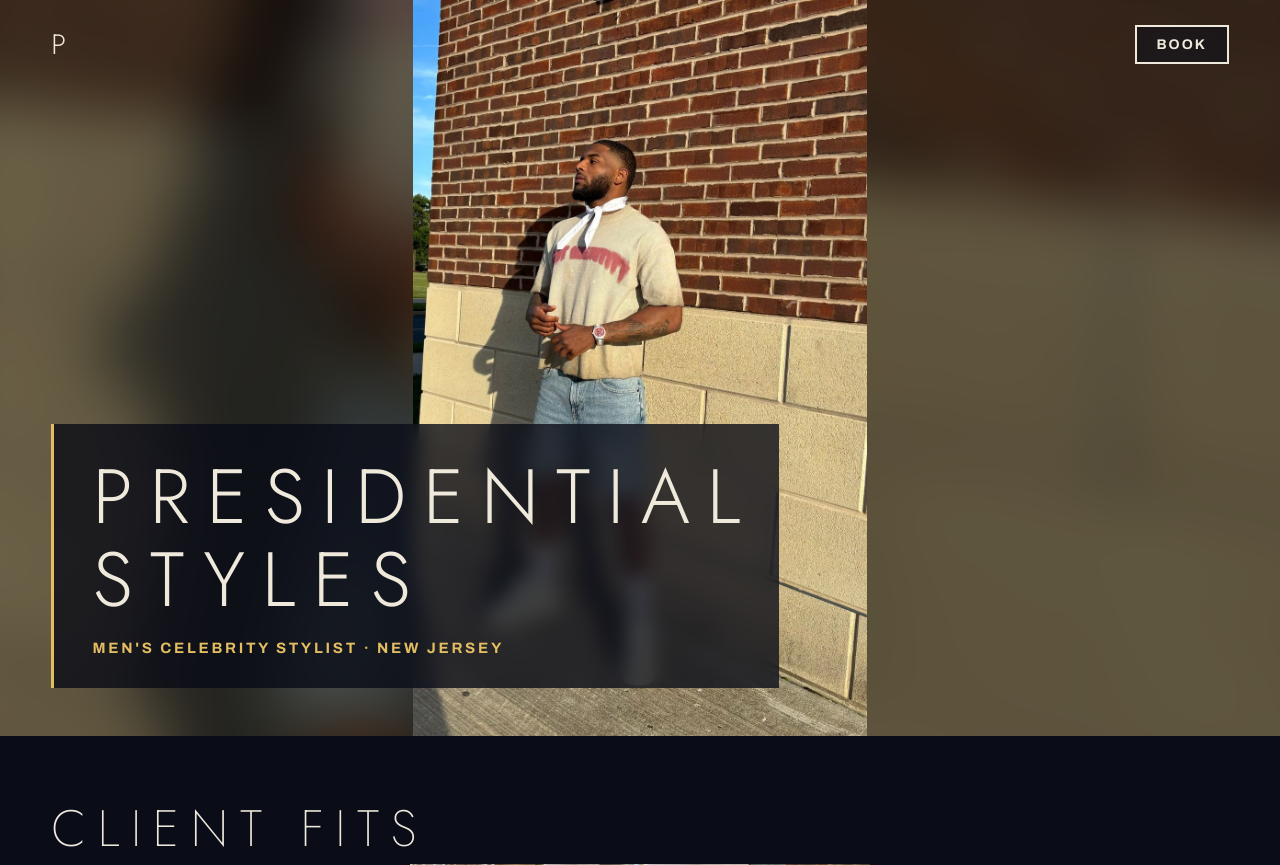
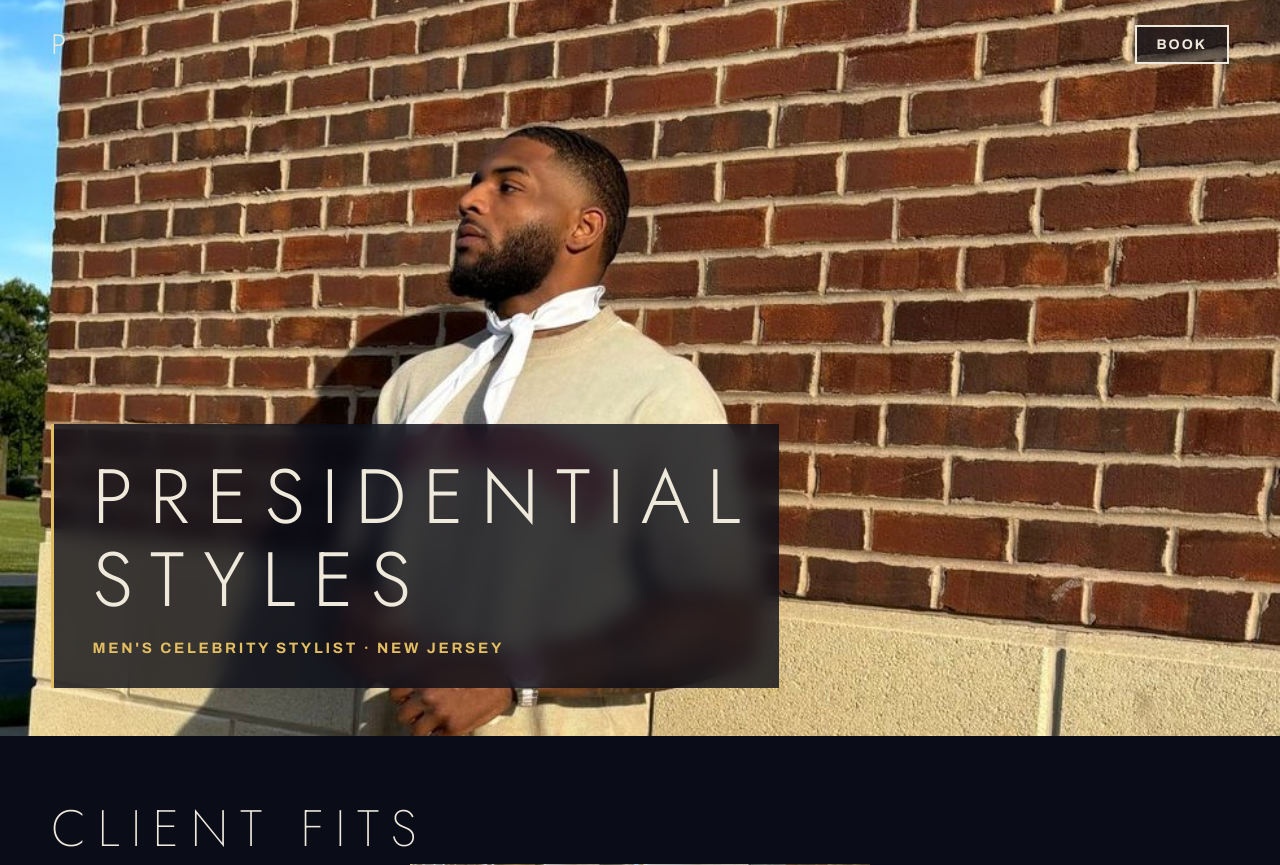
Before and after one commit to NateCarp3/Presidential_Styles, a Flask app: page / in a window 1280 px wide. Shown: the top 865 px of the page. Run offline with Flask 3, Linux system fonts and the light colour scheme.

Commit message:
Header photos fill the space

```diff
--- a/templates/index.html
+++ b/templates/index.html
@@ -36,8 +36,7 @@ a{color:var(--ink)}
 .slides{position:absolute;inset:0;background:#05070f}
 .sh{position:absolute;inset:0;overflow:hidden;opacity:0;transition:opacity 1.4s ease}
 .sh.on{opacity:1}
-.sh .b{position:absolute;inset:-60px;width:calc(100% + 120px);height:calc(100% + 120px);object-fit:cover;filter:blur(30px) brightness(.45);transform:scale(1.05)}
-.sh .f{position:relative;display:block;width:100%;height:100%;object-fit:contain}
+.sh .f{position:relative;display:block;width:100%;height:100%;object-fit:cover}
 .top{z-index:2}
 .top{position:absolute;inset:0 0 auto 0;display:flex;justify-content:space-between;align-items:center;gap:16px;padding:24px var(--gutter)}
 .mark{font-family:var(--display);font-weight:300;font-size:28px;letter-spacing:.2em;text-decoration:none}
@@ -89,22 +88,22 @@ footer{text-align:center;font-size:12px;letter-spacing:.14em;color:#8e97b3;paddi
 <header>
  <div class="hero">
   <div class="slides" id="slides" aria-roledescription="slideshow" aria-label="TP's looks">
-    <div class="sh on"><img class="b" src="static/fits/fit-07.jpg" alt=""><img class="f" src="static/fits/fit-07.jpg" alt="Washed tee with a white neckerchief and denim shorts"></div>
-    <div class="sh"><img class="b" data-src="static/fits/fit-10.jpg" alt=""><img class="f" data-src="static/fits/fit-10.jpg" alt="Graphic tee and wide grey denim at a flower mural"></div>
-    <div class="sh"><img class="b" data-src="static/fits/fit-04.jpg" alt=""><img class="f" data-src="static/fits/fit-04.jpg" alt="Paisley pants, washed tee and patent sneakers on a bench"></div>
-    <div class="sh"><img class="b" data-src="static/fits/fit-11.jpg" alt=""><img class="f" data-src="static/fits/fit-11.jpg" alt="Airbrushed zip hoodie with cargo shorts"></div>
-    <div class="sh"><img class="b" data-src="static/fits/fit-03.jpg" alt=""><img class="f" data-src="static/fits/fit-03.jpg" alt="Peach tee, light denim and a checkered crossbody at night"></div>
-    <div class="sh"><img class="b" data-src="static/fits/fit-15.jpg" alt=""><img class="f" data-src="static/fits/fit-15.jpg" alt="Distressed graphic sweatshirt with light wide-leg denim"></div>
-    <div class="sh"><img class="b" data-src="static/fits/fit-14.jpg" alt=""><img class="f" data-src="static/fits/fit-14.jpg" alt="TP holding up a pair of pants while shopping"></div>
-    <div class="sh"><img class="b" data-src="static/fits/fit-09.jpg" alt=""><img class="f" data-src="static/fits/fit-09.jpg" alt="Printed long sleeve, red belt and faded wide-leg denim"></div>
-    <div class="sh"><img class="b" data-src="static/fits/fit-01.jpg" alt=""><img class="f" data-src="static/fits/fit-01.jpg" alt="Neon hoodie, grey skinny denim and red high-tops"></div>
-    <div class="sh"><img class="b" data-src="static/fits/fit-02.jpg" alt=""><img class="f" data-src="static/fits/fit-02.jpg" alt="Flame-hem tee, striped track pants and high-tops"></div>
-    <div class="sh"><img class="b" data-src="static/fits/fit-05.jpg" alt=""><img class="f" data-src="static/fits/fit-05.jpg" alt="Cartoon graphic tee with black leather pants"></div>
-    <div class="sh"><img class="b" data-src="static/fits/fit-06.jpg" alt=""><img class="f" data-src="static/fits/fit-06.jpg" alt="Pink knit with flames over black leather pants, city at night"></div>
-    <div class="sh"><img class="b" data-src="static/fits/fit-12.jpg" alt=""><img class="f" data-src="static/fits/fit-12.jpg" alt="Peach tee, green cap and wide grey denim at night"></div>
-    <div class="sh"><img class="b" data-src="static/fits/fit-13.jpg" alt=""><img class="f" data-src="static/fits/fit-13.jpg" alt="Band tee and leather pants, mirror shot in a store"></div>
-    <div class="sh"><img class="b" data-src="static/fits/fit-16.jpg" alt=""><img class="f" data-src="static/fits/fit-16.jpg" alt="Varsity jacket and brown wide-leg denim, mirror shot in a store"></div>
-    <div class="sh"><img class="b" data-src="static/fits/fit-08.jpg" alt=""><img class="f" data-src="static/fits/fit-08.jpg" alt="Checkered puffer over a cream hoodie"></div>
+    <div class="sh on"><img class="f" src="static/fits/fit-07.jpg" style="object-position:0% 20%" alt="Washed tee with a white neckerchief and denim shorts"></div>
+    <div class="sh"><img class="f" data-src="static/fits/fit-10.jpg" style="object-position:43% 42%" alt="Graphic tee and wide grey denim at a flower mural"></div>
+    <div class="sh"><img class="f" data-src="static/fits/fit-04.jpg" style="object-position:86% 36%" alt="Paisley pants, washed tee and patent sneakers on a bench"></div>
+    <div class="sh"><img class="f" data-src="static/fits/fit-11.jpg" style="object-position:50% 40%" alt="Airbrushed zip hoodie with cargo shorts"></div>
+    <div class="sh"><img class="f" data-src="static/fits/fit-03.jpg" style="object-position:71% 56%" alt="Peach tee, light denim and a checkered crossbody at night"></div>
+    <div class="sh"><img class="f" data-src="static/fits/fit-15.jpg" style="object-position:50% 46%" alt="Distressed graphic sweatshirt with light wide-leg denim"></div>
+    <div class="sh"><img class="f" data-src="static/fits/fit-14.jpg" style="object-position:0% 26%" alt="TP holding up a pair of pants while shopping"></div>
+    <div class="sh"><img class="f" data-src="static/fits/fit-09.jpg" style="object-position:50% 45%" alt="Printed long sleeve, red belt and faded wide-leg denim"></div>
+    <div class="sh"><img class="f" data-src="static/fits/fit-01.jpg" style="object-position:100% 3%" alt="Neon hoodie, grey skinny denim and red high-tops"></div>
+    <div class="sh"><img class="f" data-src="static/fits/fit-02.jpg" style="object-position:100% 18%" alt="Flame-hem tee, striped track pants and high-tops"></div>
+    <div class="sh"><img class="f" data-src="static/fits/fit-05.jpg" style="object-position:0% 52%" alt="Cartoon graphic tee with black leather pants"></div>
+    <div class="sh"><img class="f" data-src="static/fits/fit-06.jpg" style="object-position:50% 0%" alt="Pink knit with flames over black leather pants, city at night"></div>
+    <div class="sh"><img class="f" data-src="static/fits/fit-12.jpg" style="object-position:100% 50%" alt="Peach tee, green cap and wide grey denim at night"></div>
+    <div class="sh"><img class="f" data-src="static/fits/fit-13.jpg" style="object-position:100% 46%" alt="Band tee and leather pants, mirror shot in a store"></div>
+    <div class="sh"><img class="f" data-src="static/fits/fit-16.jpg" style="object-position:100% 46%" alt="Varsity jacket and brown wide-leg denim, mirror shot in a store"></div>
+    <div class="sh"><img class="f" data-src="static/fits/fit-08.jpg" style="object-position:50% 0%" alt="Checkered puffer over a cream hoodie"></div>
   </div>
   <div class="top">
     <a class="mark" href="#" aria-label="Presidential Styles home">P</a>
```
